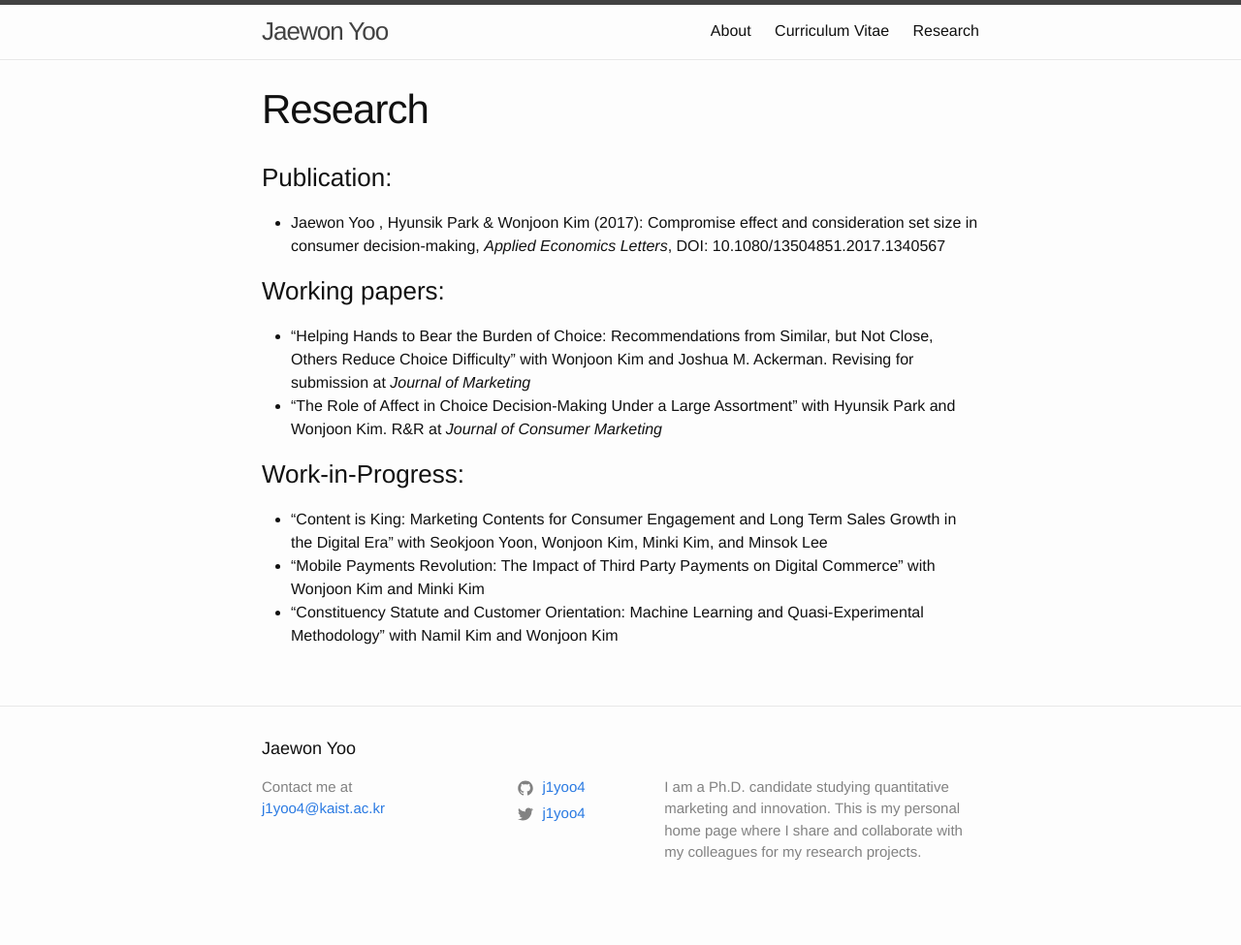
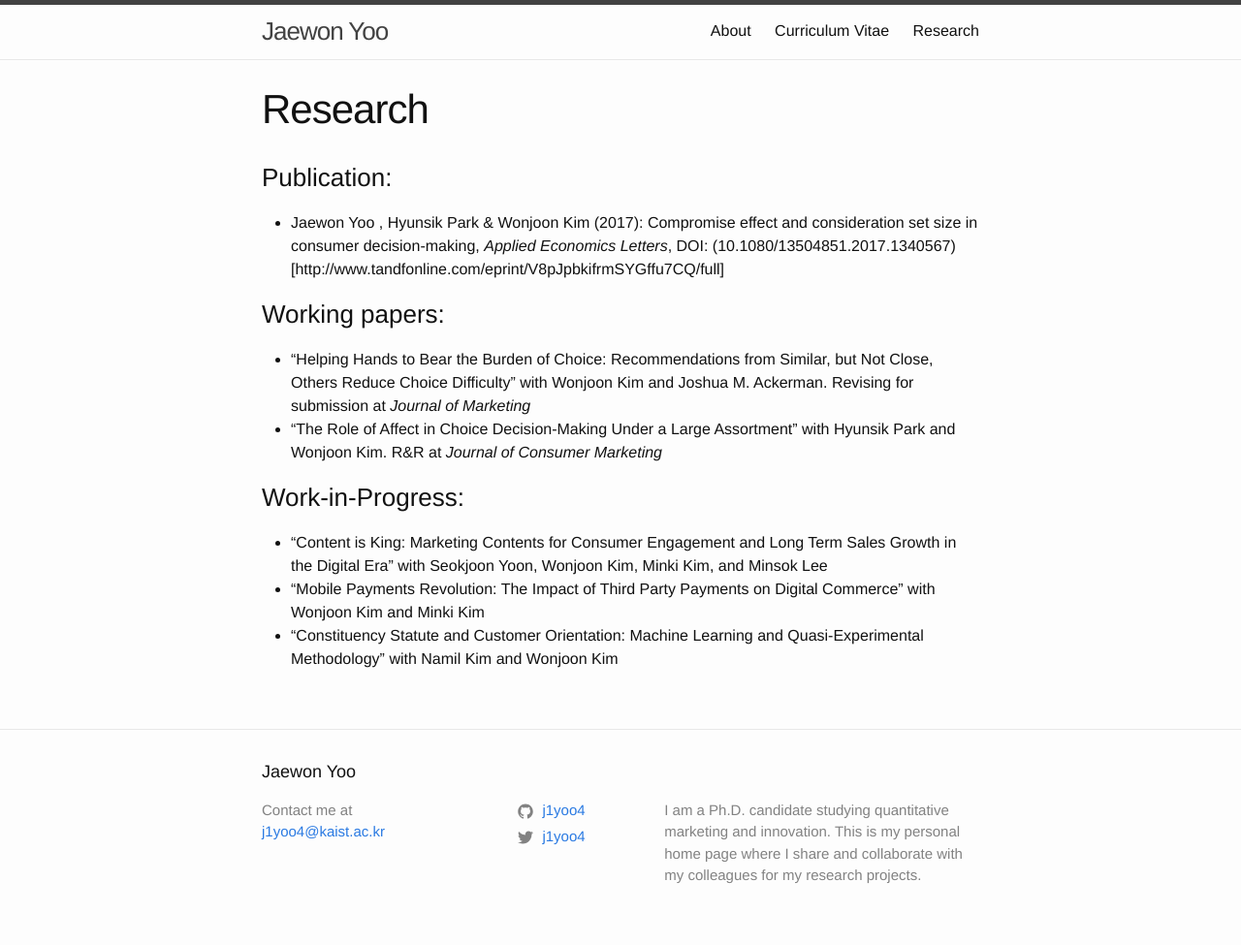
Before and after one commit to j1yoo/j1yoo.github.io, a Jekyll site: the page built from research.markdown, in a window 1280 px wide. Shown: the whole page at 97% size. Built offline with Jekyll 4.4.1, drawn with Linux system fonts in a browser that asks for light colours; before the commit the page ends 951 px from its top, so only the background shows below that; some of the changed lines change nothing that is shown.

Commit message:
Update research.markdown

```diff
--- a/research.markdown
+++ b/research.markdown
@@ -5,7 +5,7 @@
 ---
 
 ### Publication:
-* Jaewon Yoo , Hyunsik Park & Wonjoon Kim (2017): Compromise effect and consideration set size in consumer decision-making, _Applied Economics Letters_, DOI: 10.1080/13504851.2017.1340567
+* Jaewon Yoo , Hyunsik Park & Wonjoon Kim (2017): Compromise effect and consideration set size in consumer decision-making, _Applied Economics Letters_, DOI: (10.1080/13504851.2017.1340567)[http://www.tandfonline.com/eprint/V8pJpbkifrmSYGffu7CQ/full]
 
 ### Working papers:
 * "Helping Hands to Bear the Burden of Choice: Recommendations from Similar, but Not Close, Others Reduce Choice Difficulty" with Wonjoon Kim and Joshua M. Ackerman. Revising for submission at _Journal of Marketing_
```
